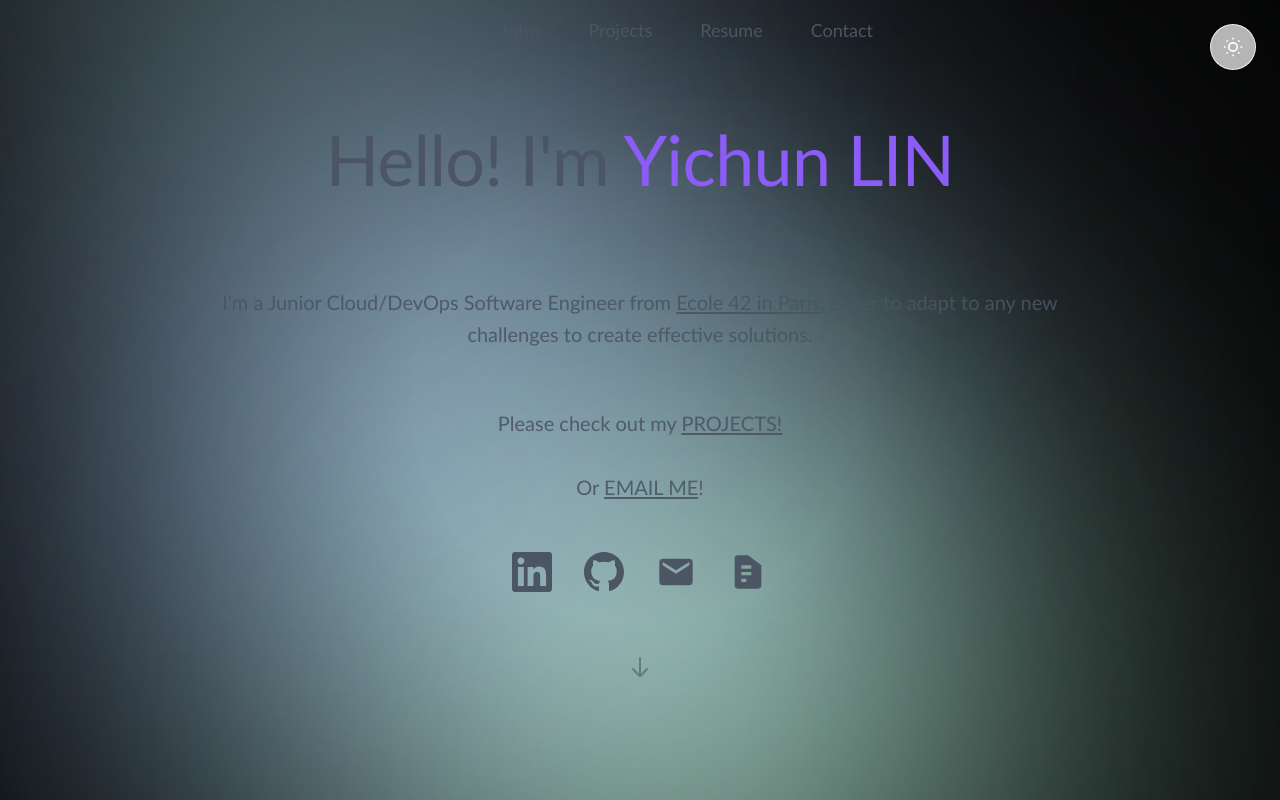
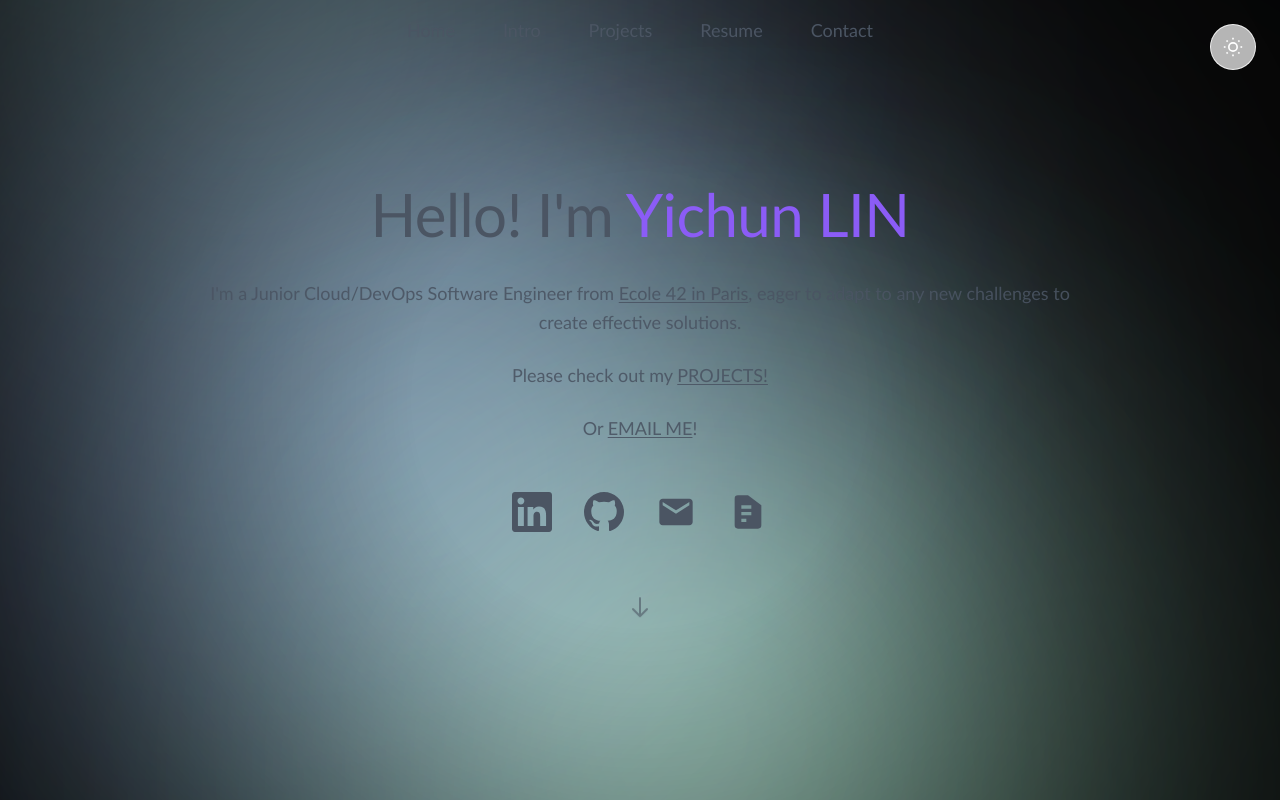
Before and after one commit to ychun816/portfolio, a Next.js app in the folder app/: page / in a window 1280 px wide. Built offline with nearby package versions, Linux system fonts and the light colour scheme; a web font is replaced by a local one.

Commit message:
Style improvements: center section titles, match button colors, update hover effects

```diff
--- a/app/app/globals.css
+++ b/app/app/globals.css
@@ -57,13 +57,14 @@ body {
 
   /* H1 specific sizing for hero titles */
   h1 {
-    font-size: 70px;
+    font-size: 60px;
     line-height: 1.1;
+    margin-bottom: 2rem; /* Reduced from default mb-12 (3rem) to 2rem (8px smaller) */
   }
 
   @media (max-width: 768px) {
     h1 {
-      font-size: 56px;
+      font-size: 35px;
     }
   }
 }
--- a/app/components/sections/ContactSection.tsx
+++ b/app/components/sections/ContactSection.tsx
@@ -1,13 +1,13 @@
 export default function ContactSection(){
   return (
-    <section id="contact" className="min-h-screen snap-start flex items-center justify-center px-4">
-      <div className="max-w-2xl">
-        <h1 className="mb-12" style={{ fontSize: '70px', lineHeight: '1.1' }}>Contact</h1>
+    <section id="contact" className="min-h-screen snap-start flex items-center justify-center px-4 py-16">
+      <div className="max-w-2xl w-full">
+        <h1 style={{ fontSize: '60px', lineHeight: '1.1' }}>Contact</h1>
         <form className="mt-4 flex flex-col gap-3">
           <input className="p-3 rounded bg-transparent border border-white/6" placeholder="Your name" />
           <input className="p-3 rounded bg-transparent border border-white/6" placeholder="Email" />
           <textarea className="p-3 rounded bg-transparent border border-white/6" rows={4} placeholder="Message" />
-          <button className="px-4 py-2 bg-[color:var(--accent)] rounded text-white">Send</button>
+          <button className="px-4 py-2 rounded font-semibold hover:opacity-60 transition-opacity" style={{ backgroundColor: 'rgba(57, 255, 20, 0.4)', color: 'black' }}>Send</button>
         </form>
 
         {/* Social Icons */}
--- a/app/components/sections/HomeSection.tsx
+++ b/app/components/sections/HomeSection.tsx
@@ -2,15 +2,15 @@ import SocialLinks from '../SocialLinks';
 
 export default function HomeSection(){
   return (
-    <section id="home" className="min-h-screen snap-start flex items-center justify-center px-4">
-      <div className="text-center max-w-4xl">
+    <section id="home" className="min-h-screen snap-start flex items-center justify-center px-4 py-16">
+      <div className="text-center max-w-4xl w-full">
         {/* Main Title */}
-        <h1 className="text-[70px] md:text-[70px] mb-12 md:mb-16" style={{ fontSize: '70px', lineHeight: '1.1' }}>
+        <h1 className="text-[60px] md:text-[60px]" style={{ fontSize: '60px', lineHeight: '1.1' }}>
           Hello! I'm <span className="text-[color:var(--accent)]">Yichun LIN</span>
         </h1>
-        <br />
+
         {/* Subtitle / Description */}
-        <p className="text-lg md:text-xl leading-relaxed mb-8 text-[color:var(--foreground)] opacity-90">
+        <p className="text-base md:text-lg leading-relaxed mb-6 text-[color:var(--foreground)] opacity-90">
           I'm a Junior Cloud/DevOps Software Engineer from{' '}
           <a
             href="https://42.fr"
@@ -23,8 +23,8 @@ export default function HomeSection(){
           </a>
           , eager to adapt to any new challenges to create effective solutions.
         </p>
-        <br />
-        <p className="text-lg md:text-xl leading-relaxed mb-8 text-[color:var(--foreground)] opacity-90">
+
+        <p className="text-base md:text-lg leading-relaxed mb-6 text-[color:var(--foreground)] opacity-90">
           Please check out my{' '}
           <a
             href="#projects"
@@ -34,7 +34,8 @@ export default function HomeSection(){
             PROJECTS!
           </a>
         </p>
-        <p className="text-lg md:text-xl leading-relaxed mb-8 text-[color:var(--foreground)] opacity-90">
+
+        <p className="text-base md:text-lg leading-relaxed mb-12 text-[color:var(--foreground)] opacity-90">
            Or {' '}
           <a
             href="mailto:ychun8lin@gmail.com"
--- a/app/components/sections/IntroSection.tsx
+++ b/app/components/sections/IntroSection.tsx
@@ -1,9 +1,9 @@
 export default function IntroSection(){
   return (
-    <section id="intro" className="min-h-screen snap-start flex items-center justify-center px-4">
-      <div className="max-w-4xl">
-        <h1 className="text-[70px] md:text-[70px] mb-12" style={{ fontSize: '70px', lineHeight: '1.1' }}>About Me</h1>
-        <div className="space-y-6 text-lg md:text-xl leading-relaxed text-[color:var(--foreground)] opacity-90">
+    <section id="intro" className="min-h-screen snap-start flex items-center justify-center px-4 py-16">
+      <div className="max-w-4xl w-full">
+        <h1 className="text-[60px] md:text-[60px]" style={{ fontSize: '60px', lineHeight: '1.1' }}>About Me</h1>
+        <div className="space-y-6 text-base md:text-lg leading-relaxed text-[color:var(--foreground)] opacity-90">
           <p>
             Hi! I'm Yichun Lin, a Taiwan-born engineer blending my love for art with my passion for cloud and DevOps. I transitioned from project management in the art world to software engineering, and moved to Paris, the city where creativity meets technology, to build a career in DevOps and cloud engineering.
           </p>
@@ -23,11 +23,11 @@ export default function IntroSection(){
           <p>
             I combine creativity from art, leadership from project management, and engineering precision to design cloud solutions that don't just work — they flow.
           </p>
-          <br />
+
           <p>
             I'm currently seeking a Cloud or DevOps internship in Paris, where I can build, automate, and scale systems in a city that inspires both innovation and creativity.
           </p>
-          <br />
+
           <p className="pt-4">
             Always passionate to{' '}
             <a
--- a/app/components/sections/ProjectsSection.tsx
+++ b/app/components/sections/ProjectsSection.tsx
@@ -35,7 +35,7 @@ export default function ProjectsSection(){
   return (
     <section id="projects" className="min-h-screen snap-start flex items-center justify-center px-4 py-16">
       <div className="w-full max-w-7xl">
-        <h1 className="mb-16" style={{ fontSize: '70px', lineHeight: '1.1' }}>Projects</h1>
+        <h1 className="mb-16" style={{ fontSize: '60px', lineHeight: '1.1' }}>Projects</h1>
 
         {/* Horizontal Scrolling Container */}
         <div className="overflow-x-auto scroll-smooth">
@@ -82,12 +82,12 @@ export default function ProjectsSection(){
                     >
                       {project.name}
                     </h3>
-                    <p className="text-[color:var(--foreground)] opacity-70 mt-2 text-xs leading-tight line-clamp-2 flex-1">
+                    <p className="text-[color:var(--foreground)] opacity-70 mt-2 text-sm leading-tight line-clamp-2 flex-1">
                       {project.description}
                     </p>
 
                     {/* GitHub Link Indicator */}
-                    <div className="mt-2 flex items-center text-[color:var(--accent)] opacity-0 group-hover:opacity-100 transition-opacity duration-300 text-xs font-semibold">
+                    <div className="mt-2 flex items-center opacity-0 group-hover:opacity-100 transition-opacity duration-300 text-xs font-semibold" style={{ color: 'rgba(57, 255, 20, 0.4)' }}>
                       <span>View on GitHub</span>
                       <svg className="w-3 h-3 ml-1" fill="none" stroke="currentColor" viewBox="0 0 24 24">
                         <path strokeLinecap="round" strokeLinejoin="round" strokeWidth={2} d="M9 5l7 7-7 7" />
--- a/app/components/sections/ResumeSection.tsx
+++ b/app/components/sections/ResumeSection.tsx
@@ -2,7 +2,7 @@ export default function ResumeSection(){
   return (
     <section id="resume" className="min-h-screen snap-start flex items-center justify-center px-4 py-16">
       <div className="max-w-4xl w-full">
-        <h1 className="mb-12" style={{ fontSize: '70px', lineHeight: '1.1' }}>Resume</h1>
+        <h1 className="mb-12" style={{ fontSize: '60px', lineHeight: '1.1' }}>Resume</h1>
 
         {/* Resume PDF Viewer */}
         <div className="mb-4 rounded-lg overflow-hidden bg-white/5 border border-white/10 p-8">
@@ -27,8 +27,8 @@ export default function ResumeSection(){
 
         {/* Footer Text */}
         <div className="text-center">
-          <p className="text-lg md:text-xl leading-relaxed text-[color:var(--foreground)] opacity-90">
-            Feel free to reach out through the{' '}
+          <p className="text-base md:text-lg leading-relaxed text-[color:var(--foreground)] opacity-90">
+            Feel free to reach out via {' '}
             <a
               href="#contact"
               className="underline decoration-solid underline-offset-2 hover:opacity-70 transition-opacity"
@@ -36,7 +36,7 @@ export default function ResumeSection(){
             >
               contact form
             </a>
-            {' '}or directly{' '}
+            {' '}or{' '}
             <a
               href="mailto:ychun8lin@gmail.com"
               className="underline decoration-solid underline-offset-2 hover:opacity-70 transition-opacity"
```
